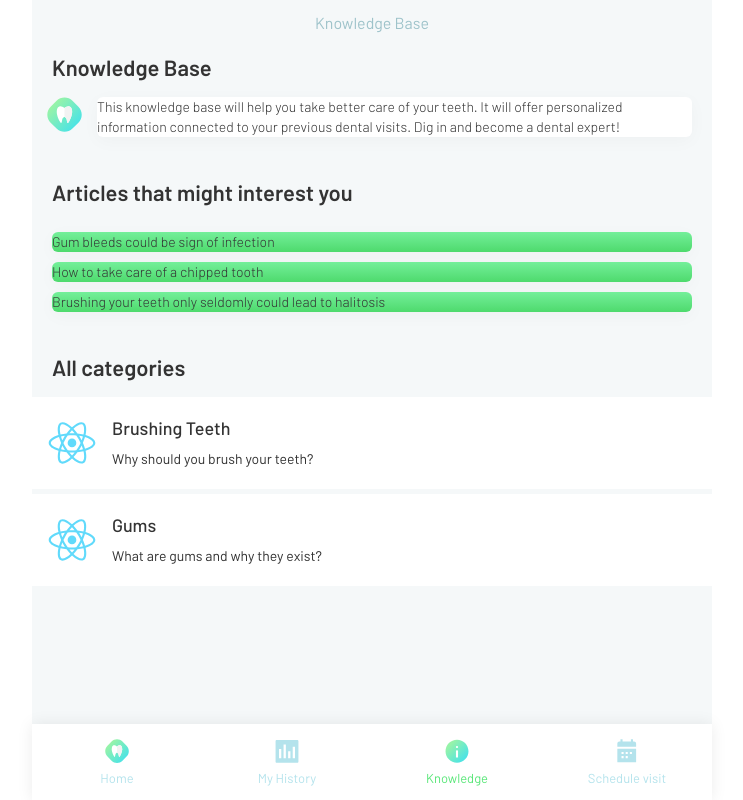
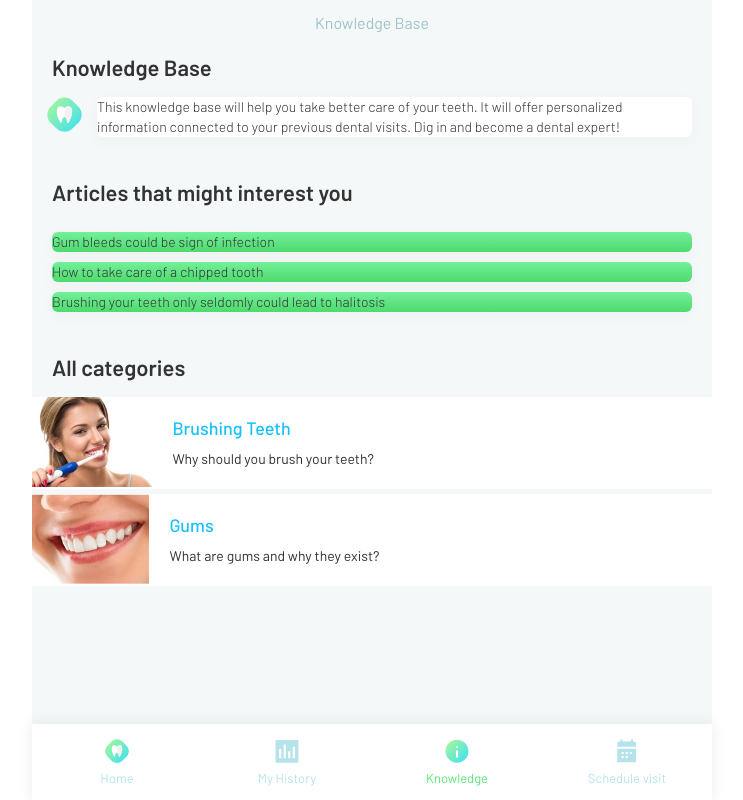
Before and after one commit to vlukashov/dennis, a React (Create React App) app: page /knowledge in a window 1280 px wide. Shown: the whole page, without its empty margins (268-1011 px from the left). Built offline with nearby package versions, Linux system fonts and the light colour scheme.

Commit message:
styling changes

```diff
--- a/src/components/in-page-subheader/InPageSubheader.css
+++ b/src/components/in-page-subheader/InPageSubheader.css
@@ -11,14 +11,14 @@
   margin-top: 3.5rem;
 }
 
-.overview-link:after  {
-	content: '';
+.overview-link::after {
+  content: "";
   display: inline-block;
   margin-right: 10px;
   border: solid #00b4f0;
   border-width: 0 2px 2px 0;
   padding: 3px;
   transform: rotate(-45deg) translateY(-2px);
-	transition: all ease-in .2s;
+  transition: all ease-in 0.2s;
   margin-left: 8px;
 }
--- a/src/routes/knowledge/Knowledge.css
+++ b/src/routes/knowledge/Knowledge.css
@@ -13,26 +13,26 @@
   padding: 14px;
   padding-top: 10px;
   padding-bottom: 10px;
-  font-weight:500;
+  font-weight: 500;
   color: white;
-  text-shadow: 0 1px 0 rgba(0,0,0,.1);
+  text-shadow: 0 1px 0 rgba(0, 0, 0, 0.1);
   font-size: 16px;
-  position:relative;
+  position: relative;
 }
 
-.KBArticleCard.panel.panel-default > .panel-body:after  {
-  content: '';
+.KBArticleCard.panel.panel-default > .panel-body:after {
+  content: "";
   display: inline-block;
   margin-right: 10px;
   border: solid white;
   border-width: 0 2px 2px 0;
   padding: 3px;
   transform: rotate(-45deg) translateY(-2px);
-  transition: all ease-in .2s;
+  transition: all ease-in 0.2s;
   margin-left: 8px;
-  position:absolute;
-  top:18px;
-  right:10px;
+  position: absolute;
+  top: 18px;
+  right: 10px;
 }
 
 .KBategoryCard {
@@ -55,14 +55,18 @@
 
 .KBategoryCard img {
   display: block;
-  width: 80px;
-  height: 80px;
-  margin-top: .6rem;
+  height: 90px;
 }
 
 .KBategoryCard-content {
   flex: 1;
   display: flex;
   flex-direction: column;
-  padding-bottom:1rem;
+  padding-bottom: 1rem;
+  padding-left: 2rem;
+  padding-right: 2rem;
 }
+
+.KBategoryCard-title {
+  color: #16c1ff;
+}
--- a/src/routes/knowledge/Knowledge.js
+++ b/src/routes/knowledge/Knowledge.js
@@ -5,7 +5,8 @@ import PageLayout from "../../layouts/page/PageLayout";
 import ChatMessage from "../../components/chat-message/ChatMessage";
 import InPageSubheader from "../../components/in-page-subheader/InPageSubheader";
 
-import actionImage from "../../assets/logo.svg";
+import kbCateogryBrushImage from "../../assets/category-brush-img.jpg";
+import kbCateogryGumsImage from "../../assets/category-gums-img.jpg";
 
 import "./Knowledge.css";
 
@@ -29,7 +30,7 @@ class Knowledge extends Component {
         <div className="KBategoryCard">
           <Image src={props.imgurl} />
           <div className="KBategoryCard-content">
-            <h4>{props.title}</h4>
+            <h4 className="KBategoryCard-title">{props.title}</h4>
             <p>{props.subtitle}</p>
           </div>
         </div>
@@ -58,12 +59,12 @@ class Knowledge extends Component {
 
         <InPageSubheader title="All categories" />
         <KBategoryCard
-          imgurl={actionImage}
+          imgurl={kbCateogryBrushImage}
           title="Brushing Teeth"
           subtitle="Why should you brush your teeth?"
         />
         <KBategoryCard
-          imgurl={actionImage}
+          imgurl={kbCateogryGumsImage}
           title="Gums"
           subtitle="What are gums and why they exist?"
         />
--- a/src/routes/my-history/MyHistory.css
+++ b/src/routes/my-history/MyHistory.css
@@ -6,7 +6,7 @@
 
 .TileSetA-left {
   flex: 1;
-  border-left: 1px solid grey;
+  border-left: 1px solid #f0f0f0;
 }
 
 .Tile {
@@ -45,7 +45,7 @@
 }
 
 .TileHalfSquare:not(:first-child) {
-  border-top: 1px solid lightgray;
+  border-top: 1px solid #f0f0f0;
 }
 
 .TileHalfSquare::before {
@@ -75,6 +75,10 @@
   flex-direction: column;
 }
 
+.Visit:not(:first-child) {
+  border-left: 1px solid #f0f0f0;
+}
+
 .Visit-image-wrap {
   display: flex;
   flex: 1;
```
Lines whose indentation alone changed are shown as unchanged.
